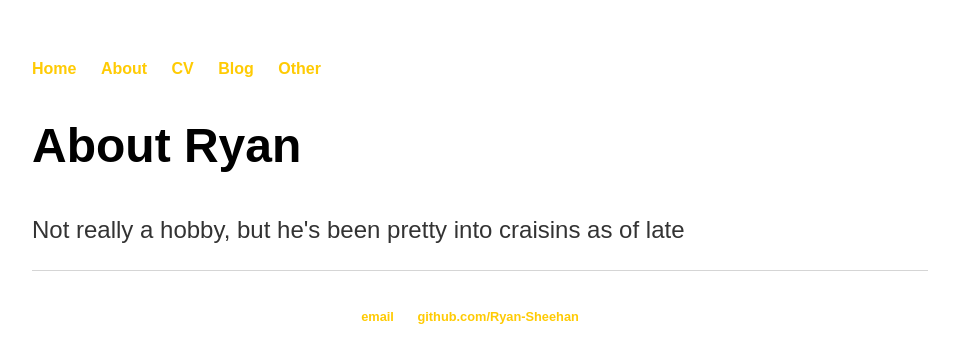
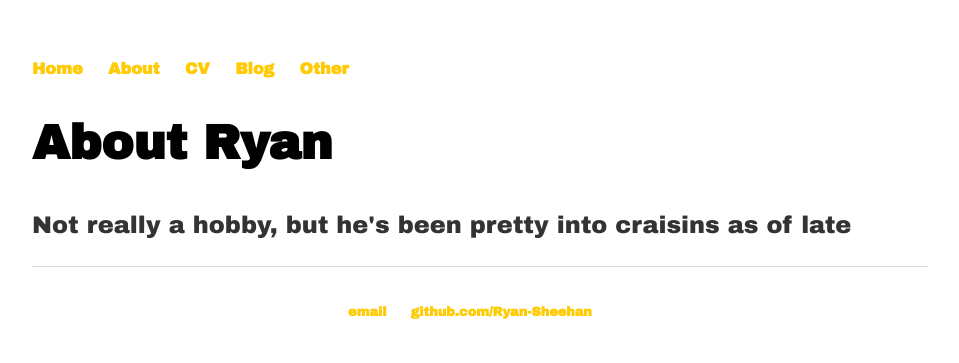
Before and after one commit to Ryan-Sheehan/Ryan-Sheehan.github.io, a Jekyll site: the page about/index.html, which Jekyll copies as it is, in a window 1280 px wide. Shown: the top 363 px of the page, without its empty margins (160-1119 px from the left). Built offline with Jekyll 4.4.1, drawn with Linux system fonts in a browser that asks for light colours.

Commit message:
Update index.html

```diff
--- a/about/index.html
+++ b/about/index.html
@@ -2,6 +2,8 @@
 	<html>
 		<head>
 			<title>About Ryan</title>
+			<!--Custom fonts-->
+			<link href="https://fonts.googleapis.com/css?family=Archivo+Black" rel="stylesheet">
 			<!-- link to main stylesheet -->
 			<link rel="stylesheet" type="text/css" href="/css/main.css">
 		</head>
```
